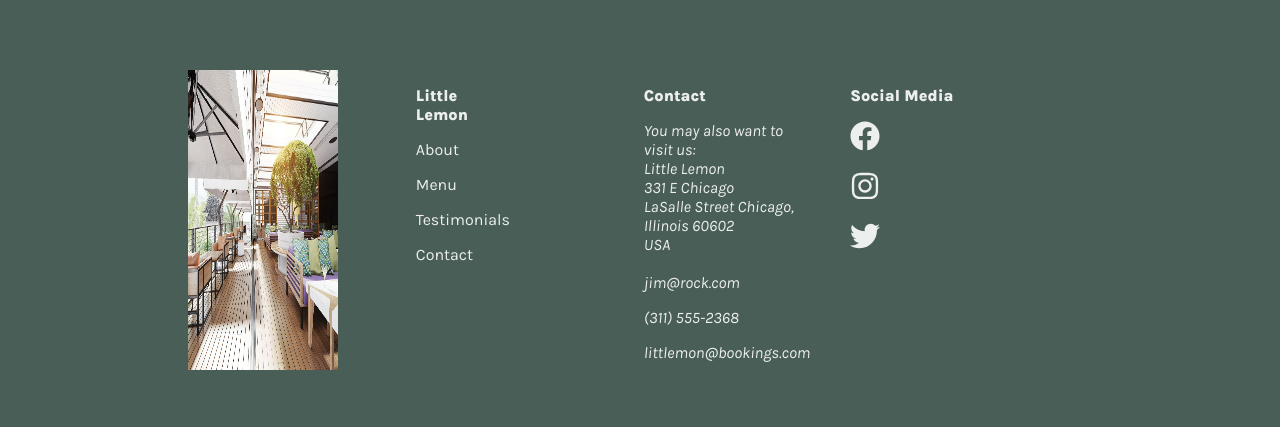
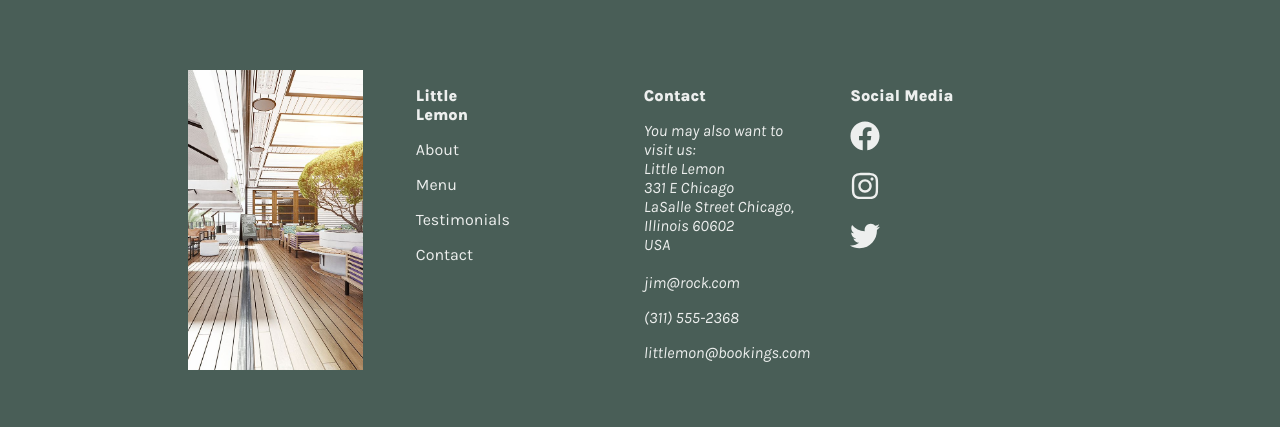
Before and after one commit to marventures/little-lemon-booking-website, a React (Create React App) app: page / in a window 1280 px wide. Shown: the part 3555-3982 px from the top of the page. Built offline with nearby package versions, Linux system fonts and the light colour scheme; a web font is replaced by a local one.

Commit message:
Fix footer photo size

```diff
--- a/src/components/Footer/Footer.js
+++ b/src/components/Footer/Footer.js
@@ -47,7 +47,9 @@ const Footer = () => {
   return (
     <footer name='contact'>
       <nav className='footer-container'>
-        <img src={restaurant} className='footer-photo' alt='logo' />
+        <div className='footer-photo-container'>
+          <img src={restaurant} className='footer-photo' alt='logo' />
+        </div>
         <ul className='grid-item-nav'>
           <p className='footer-title'>Little Lemon</p>
           {navLinks}
--- a/src/components/Footer/Footer.styles.css
+++ b/src/components/Footer/Footer.styles.css
@@ -12,10 +12,14 @@ footer {
   grid-template-columns: repeat(12, 1fr);
 }
 
+.footer-photo-container {
+  grid-column: 3 / span 2;
+}
+
 .footer-photo {
-  width: 150px;
+  object-fit: cover;
   height: 300px;
-  grid-column: 3 / span 2;
+  width: 175px;
 }
 
 .footer-title {
```
